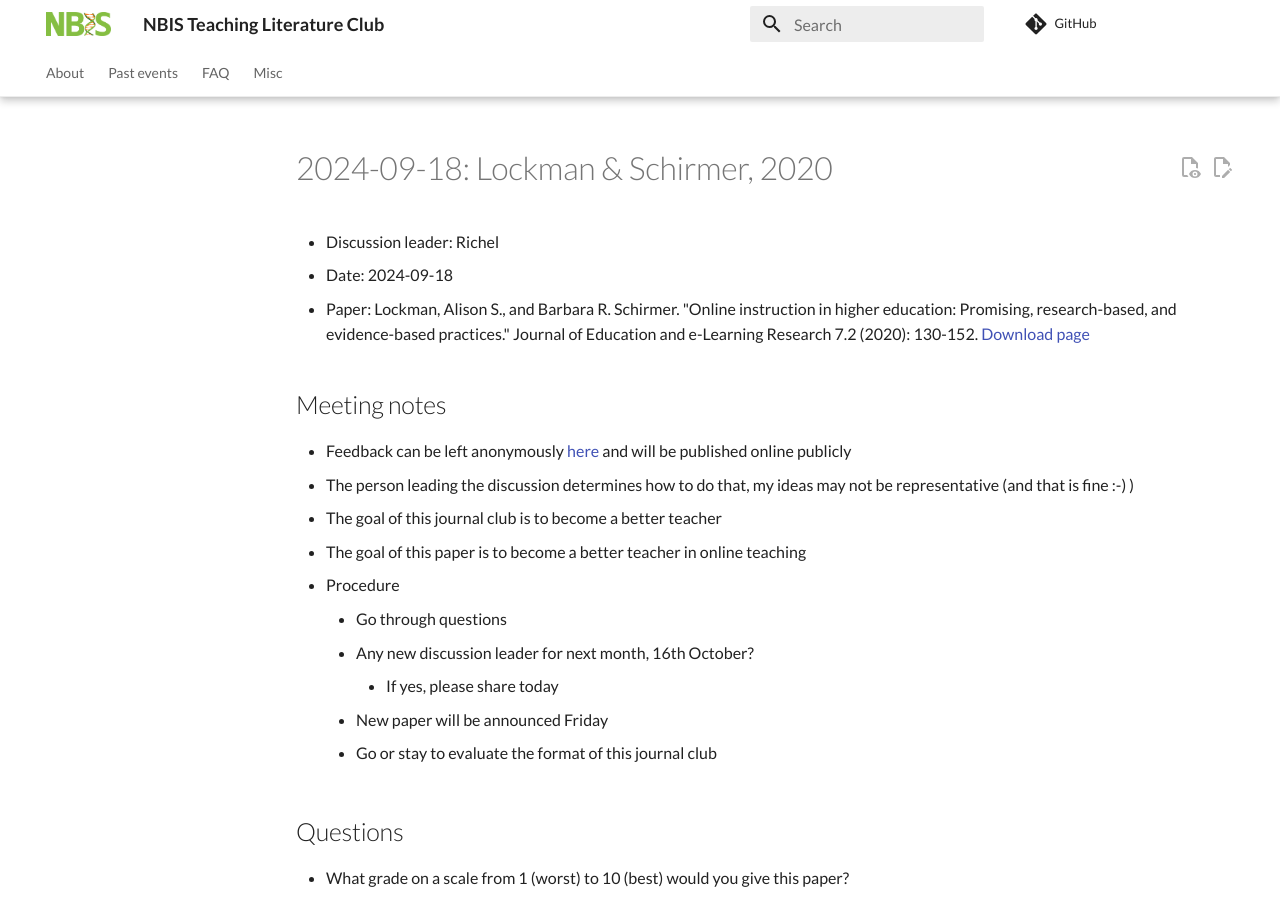
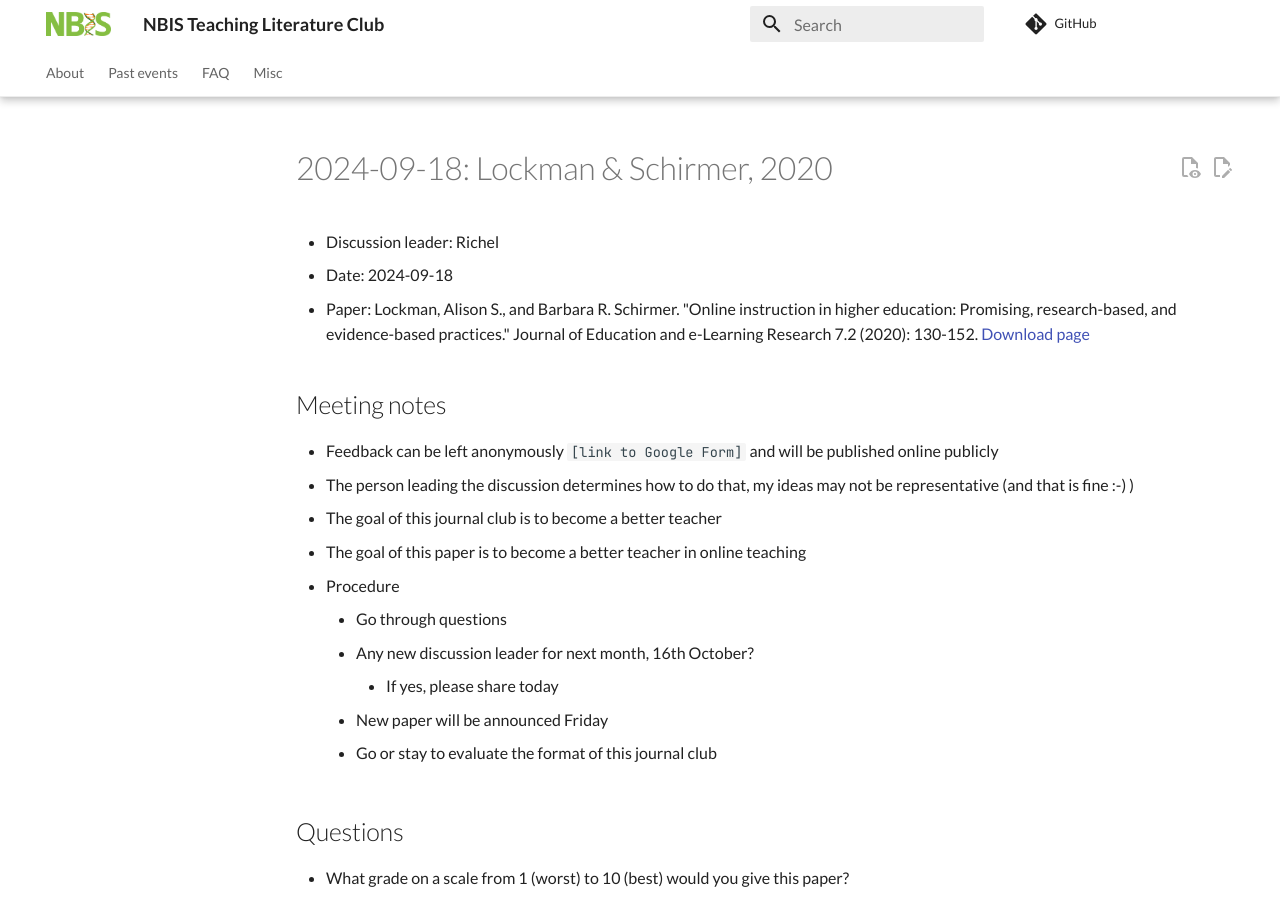
Before and after one commit to NBISweden/teaching_literature_club, an MkDocs documentation site: the page built from docs/events/20240918/20240918.md, in a window 1280 px wide and 900 px high. Built offline with MkDocs 1.6.1 and Material for MkDocs 9.7.7, drawn with Linux system fonts in a browser that asks for light colours; comment, search, counter and statistics services are not loaded.

Commit message:
Fix links

```diff
--- a/docs/events/20240918/20240918.md
+++ b/docs/events/20240918/20240918.md
@@ -11,7 +11,7 @@
 ## Meeting notes
 
 - Feedback can be left anonymously
-  [here](https://docs.google.com/forms/d/e/1FAIpQLSebEw4skZfLKZcr3zm3Oq3Du1ZnlNCc4d7HHQrbRFkCblDLIA/viewform?usp=sf_link)
+  `[link to Google Form]`
   and will be published online publicly
 - The person leading the discussion determines how to do that,
   my ideas may not be representative (and that is fine :-) )
```
